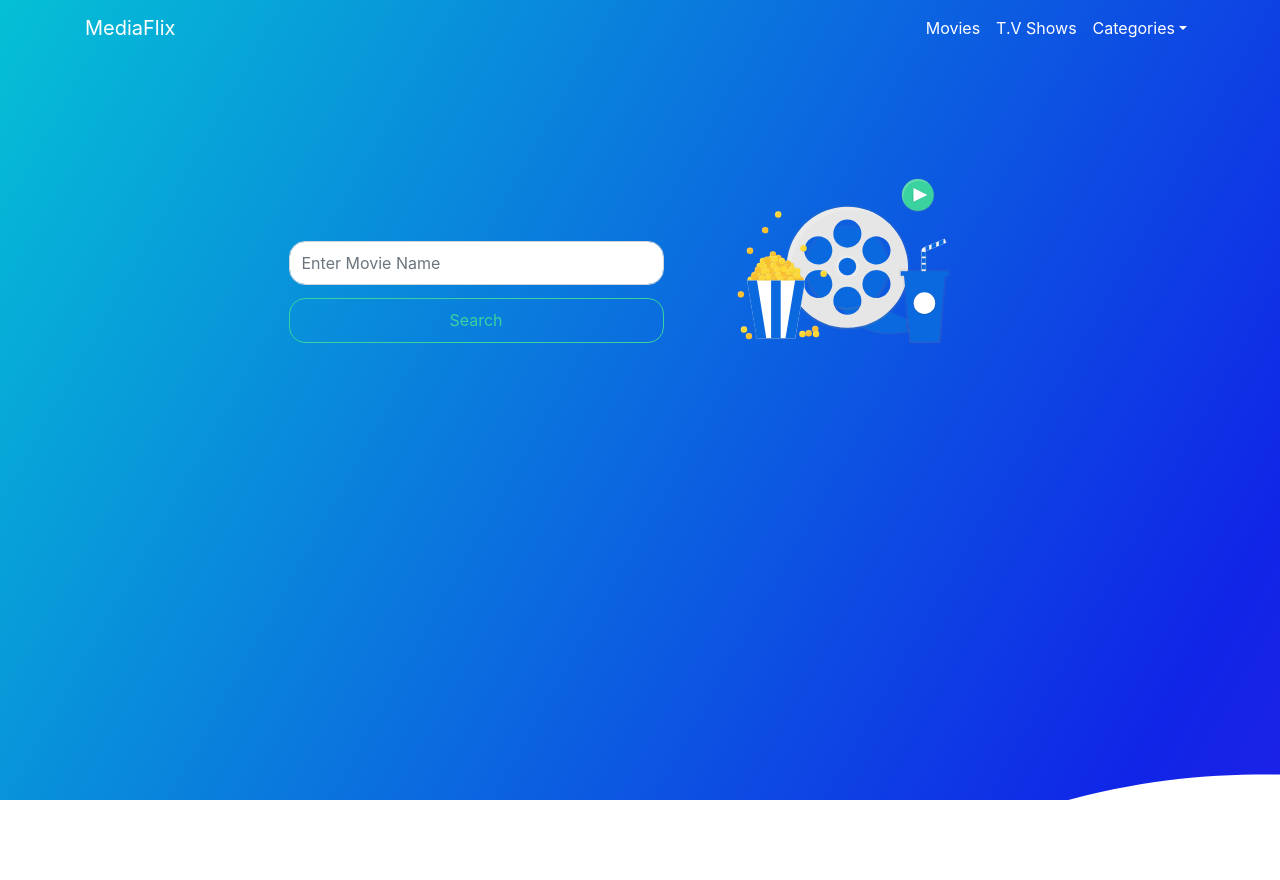
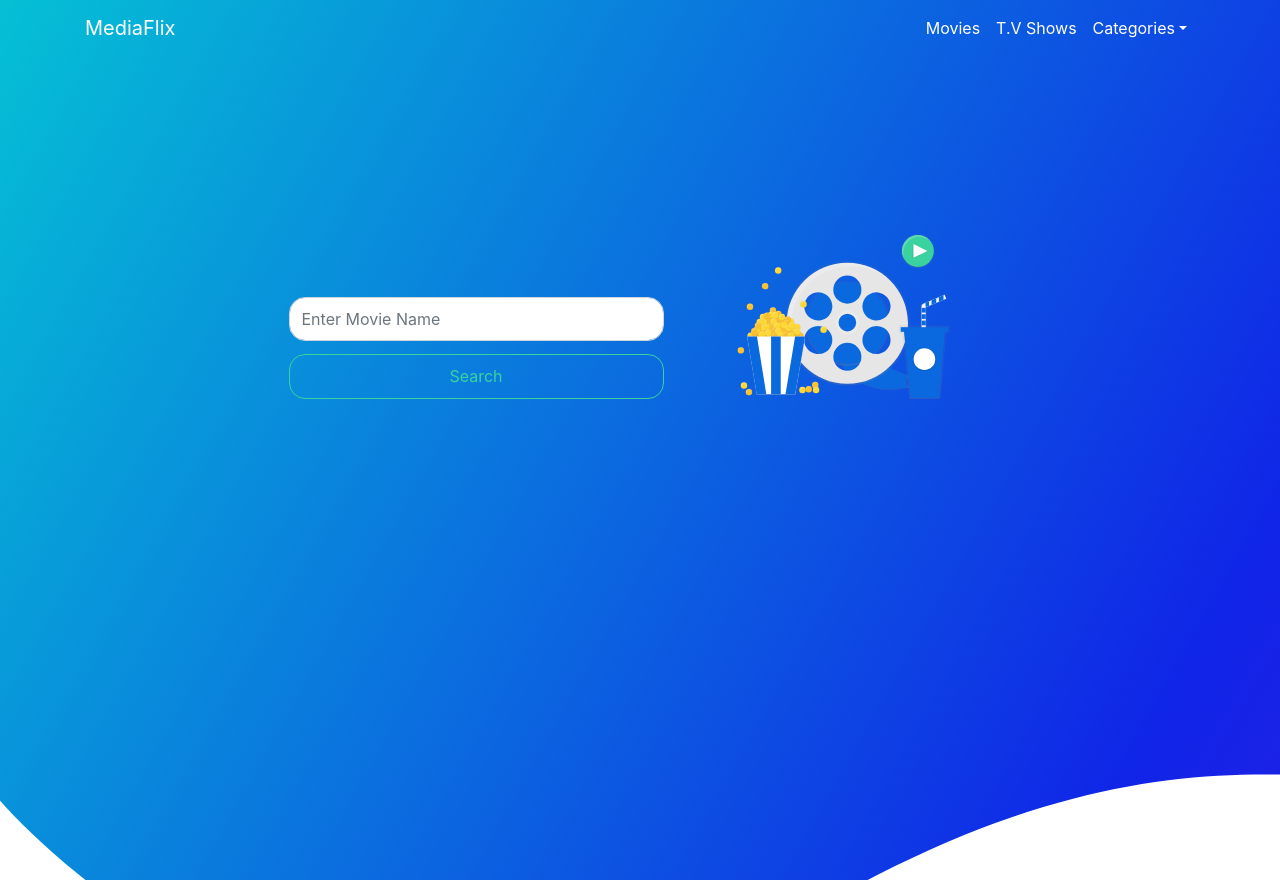
Before and after one commit to Y1a2s3h4/media-flix, a React (Create React App) app: page / in a window 1280 px wide. Before the commit the page ends 800 px from the top, so only its background shows below. Built offline with nearby package versions, Linux system fonts and the light colour scheme.

Commit message:
Search Component Working!

```diff
--- a/src/App.css
+++ b/src/App.css
@@ -13,8 +13,8 @@
   position: absolute;
   top: 0;
   left: 0;
-  width: 100vw;
-  height: 100vh;
+  width: 100%;
+  height: 110%;
 }
 .hello {
   z-index: 8 !important;
@@ -45,3 +45,14 @@
 .container-fluid {
   margin: 3% 0 0 -5%;
 }
+.search__movie__wrapper {
+  position: relative;
+}
+#main-card {
+  position: absolute;
+  padding-left: 10rem;
+  padding-top: 10rem;
+  display: grid;
+  grid-template-columns: 600px 600px 600px;
+  width: 550px;
+}
--- a/src/App.js
+++ b/src/App.js
@@ -6,9 +6,8 @@ function App() {
   return (
     <div className="main-container-wrapper">
       <LandingPage />
-      <div className="bg-header ">
-        <SearchMovies />
-      </div>
+      <div className="bg-header "></div>
+      <SearchMovies />
     </div>
   );
 }
--- a/src/components/Search_Movies.js
+++ b/src/components/Search_Movies.js
@@ -16,9 +16,11 @@ export default class Search_Movies extends Component {
       `https://api.themoviedb.org/3/search/movie?api_key=${this.state.key}&query=${this.state.input}`
     )
       .then(res => res.json())
-      .then(data => {
-        console.log(data);
-        this.setState((this.setState.data = data));
+      .then(dataJson => {
+        // console.log(dataJson);
+        this.setState({ data: dataJson.results }, () => {
+          console.log(this.state);
+        });
       });
   };
   onChange = e => this.setState({ [e.target.name]: e.target.value });
@@ -42,32 +44,36 @@ export default class Search_Movies extends Component {
               className="form-control"
               onChange={this.onChange}
             />
-            <button
-              onClick={this.onSubmit}
-              className="btn btn-outline-primary btn-block"
-            >
+            <button type="submit" className="btn btn-outline-primary btn-block">
               Search
             </button>
           </form>
 
           <div id="main-card">
-            {this.state.data.map(item => (
-              <div class="card" style={{ width: "18rem" }}>
-                <img
-                  src={item.results.poster_path}
-                  class="card-img-top"
-                  alt="..."
-                />
-                <div class="card-body">
-                  <h5 class="card-title">{item.results.title}</h5>
-                  <p class="card-text">{item.results.overview}</p>
+            {this.state.data.map(item => {
+              return (
+                <div class="card mb-3" style={{ maxWidth: "35rem" }}>
+                  <div class="row no-gutters">
+                    <div class="col-md-4">
+                      <img
+                        src={`https://image.tmdb.org/t/p/original${item.poster_path}`}
+                        class="card-img"
+                        alt="..."
+                      />
+                    </div>
+                    <div class="col-md-8">
+                      <div class="card-body">
+                        <h5 class="card-title">{item.title}</h5>
+                        <p class="card-text">{item.overview}</p>
+                      </div>
+                    </div>
+                  </div>
                 </div>
-              </div>
-            ))}
+              );
+            })}
           </div>
         </div>
       </div>
     );
   }
 }
-// http://www.omdbapi.com/?t=parasite&plot=full&apikey=db78d6fa
```
